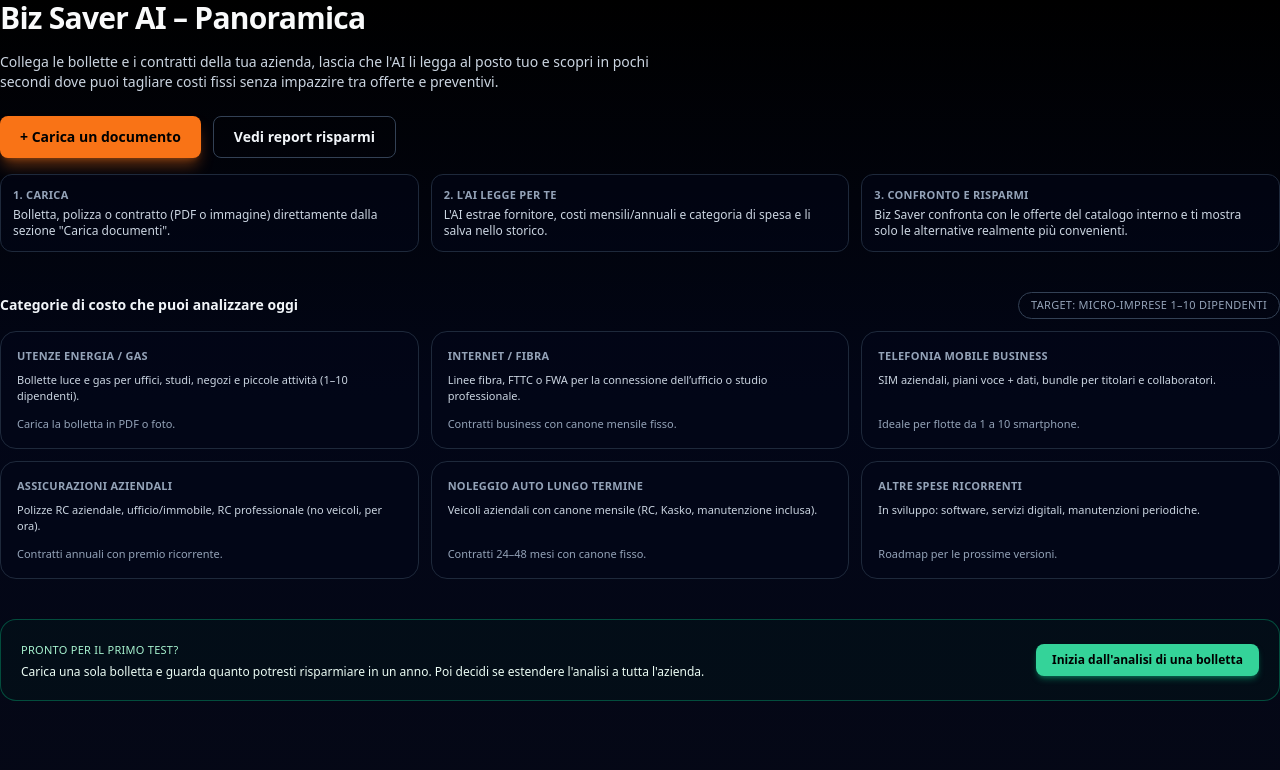
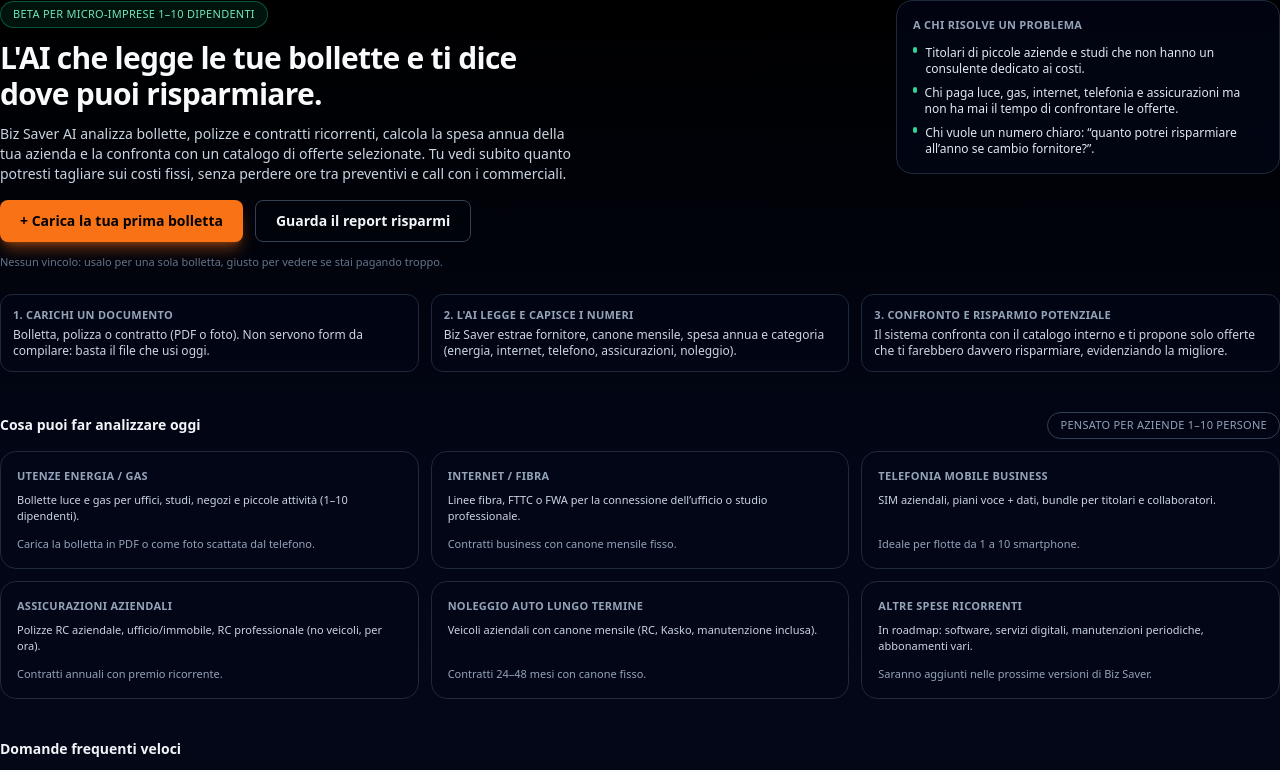
Before and after one commit to Padu76/biz-saver, a Next.js app: page / in a window 1280 px wide. Shown: the top 770 px of the page. Built offline with nearby package versions, Linux system fonts and the light colour scheme.

Commit message:
Improve landing page copy and UX

```diff
--- a/app/page.tsx
+++ b/app/page.tsx
@@ -6,7 +6,7 @@
     key: "energia",
     title: "Utenze energia / gas",
     desc: "Bollette luce e gas per uffici, studi, negozi e piccole attività (1–10 dipendenti).",
-    hint: "Carica la bolletta in PDF o foto.",
+    hint: "Carica la bolletta in PDF o come foto scattata dal telefono.",
   },
   {
     key: "internet",
@@ -35,8 +35,23 @@
   {
     key: "altro",
     title: "Altre spese ricorrenti",
-    desc: "In sviluppo: software, servizi digitali, manutenzioni periodiche.",
-    hint: "Roadmap per le prossime versioni.",
+    desc: "In roadmap: software, servizi digitali, manutenzioni periodiche, abbonamenti vari.",
+    hint: "Saranno aggiunti nelle prossime versioni di Biz Saver.",
+  },
+];
+
+const FAQ = [
+  {
+    q: "Cos’è Biz Saver AI, in parole semplici?",
+    a: "È un assistente che legge bollette e contratti al posto tuo, calcola quanto stai spendendo e ti suggerisce solo le offerte realmente più convenienti dal nostro catalogo interno.",
+  },
+  {
+    q: "Per chi è pensato?",
+    a: "Per micro-aziende, liberi professionisti e studi da 1 a 10 persone che pagano utenze, internet, telefonia e assicurazioni e non hanno tempo di confrontare ogni offerta sul mercato.",
+  },
+  {
+    q: "Devo essere un tecnico per usarlo?",
+    a: "No. Carichi un PDF o una foto della bolletta, il resto lo fa l’AI. Tu vedi solo numeri chiari: quanto spendi oggi, quanto potresti risparmiare, con quale fornitore.",
   },
 ];
 
@@ -44,57 +59,105 @@
   return (
     <div className="space-y-10">
       {/* HERO */}
-      <section className="space-y-4">
+      <section className="space-y-6">
+        <div className="flex flex-col gap-6 lg:flex-row lg:items-start lg:justify-between">
+          <div className="space-y-3 max-w-xl">
+            <span className="inline-flex items-center rounded-full border border-emerald-500/40 bg-emerald-500/10 px-3 py-1 text-[11px] font-medium uppercase tracking-wide text-emerald-300">
+              Beta per micro-imprese 1–10 dipendenti
+            </span>
+
             <h1 className="text-3xl font-semibold tracking-tight">
-          Biz Saver AI – Panoramica
+              L&apos;AI che legge le tue bollette e ti dice dove puoi
+              risparmiare.
             </h1>
-        <p className="max-w-2xl text-sm text-slate-300">
-          Collega le bollette e i contratti della tua azienda, lascia che
-          l&apos;AI li legga al posto tuo e scopri in pochi secondi dove puoi
-          tagliare costi fissi senza impazzire tra offerte e preventivi.
+
+            <p className="text-sm text-slate-300">
+              Biz Saver AI analizza bollette, polizze e contratti ricorrenti,
+              calcola la spesa annua della tua azienda e la confronta con un
+              catalogo di offerte selezionate. Tu vedi subito quanto potresti
+              tagliare sui costi fissi, senza perdere ore tra preventivi e call
+              con i commerciali.
             </p>
 
-        <div className="flex flex-wrap gap-3 pt-2">
+            <div className="flex flex-wrap gap-3 pt-1">
               <a
                 href="/upload"
                 className="inline-flex items-center justify-center rounded-lg bg-accent px-5 py-2.5 text-sm font-semibold text-black shadow-lg shadow-accent/40 hover:bg-accent/90"
               >
-            + Carica un documento
+                + Carica la tua prima bolletta
               </a>
               <a
                 href="/report"
                 className="inline-flex items-center justify-center rounded-lg border border-slate-700 px-5 py-2.5 text-sm font-semibold text-slate-100 hover:bg-slate-900"
               >
-            Vedi report risparmi
+                Guarda il report risparmi
               </a>
             </div>
 
-        <div className="mt-4 grid gap-3 text-xs text-slate-300 md:grid-cols-3">
+            <p className="text-[11px] text-slate-500">
+              Nessun vincolo: usalo per una sola bolletta, giusto per vedere se
+              stai pagando troppo.
+            </p>
+          </div>
+
+          <div className="w-full max-w-sm rounded-2xl border border-slate-800 bg-slate-950/70 p-4 text-xs text-slate-200 space-y-3">
+            <div className="text-[11px] font-semibold uppercase tracking-wide text-slate-400">
+              A chi risolve un problema
+            </div>
+            <ul className="space-y-2">
+              <li className="flex gap-2">
+                <span className="mt-[2px] h-1.5 w-1.5 rounded-full bg-emerald-400" />
+                <span>
+                  Titolari di piccole aziende e studi che non hanno un
+                  consulente dedicato ai costi.
+                </span>
+              </li>
+              <li className="flex gap-2">
+                <span className="mt-[2px] h-1.5 w-1.5 rounded-full bg-emerald-400" />
+                <span>
+                  Chi paga luce, gas, internet, telefonia e assicurazioni ma
+                  non ha mai il tempo di confrontare le offerte.
+                </span>
+              </li>
+              <li className="flex gap-2">
+                <span className="mt-[2px] h-1.5 w-1.5 rounded-full bg-emerald-400" />
+                <span>
+                  Chi vuole un numero chiaro: “quanto potrei risparmiare
+                  all’anno se cambio fornitore?”.
+                </span>
+              </li>
+            </ul>
+          </div>
+        </div>
+
+        {/* Come funziona */}
+        <div className="grid gap-3 text-xs text-slate-300 md:grid-cols-3">
           <div className="rounded-xl border border-slate-800 bg-slate-950/60 p-3">
             <div className="text-[11px] font-semibold uppercase tracking-wide text-slate-400">
-              1. Carica
+              1. Carichi un documento
             </div>
             <p className="mt-1">
-              Bolletta, polizza o contratto (PDF o immagine) direttamente dalla
-              sezione &quot;Carica documenti&quot;.
+              Bolletta, polizza o contratto (PDF o foto). Non servono form da
+              compilare: basta il file che usi oggi.
             </p>
           </div>
           <div className="rounded-xl border border-slate-800 bg-slate-950/60 p-3">
             <div className="text-[11px] font-semibold uppercase tracking-wide text-slate-400">
-              2. L&apos;AI legge per te
+              2. L&apos;AI legge e capisce i numeri
             </div>
             <p className="mt-1">
-              L&apos;AI estrae fornitore, costi mensili/annuali e categoria di
-              spesa e li salva nello storico.
+              Biz Saver estrae fornitore, canone mensile, spesa annua e
+              categoria (energia, internet, telefono, assicurazioni, noleggio).
             </p>
           </div>
           <div className="rounded-xl border border-slate-800 bg-slate-950/60 p-3">
             <div className="text-[11px] font-semibold uppercase tracking-wide text-slate-400">
-              3. Confronto e risparmi
+              3. Confronto e risparmio potenziale
             </div>
             <p className="mt-1">
-              Biz Saver confronta con le offerte del catalogo interno e ti
-              mostra solo le alternative realmente più convenienti.
+              Il sistema confronta con il catalogo interno e ti propone solo
+              offerte che ti farebbero davvero risparmiare, evidenziando la
+              migliore.
             </p>
           </div>
         </div>
@@ -104,10 +167,10 @@
       <section className="space-y-3">
         <div className="flex items-center justify-between gap-2">
           <h2 className="text-sm font-semibold text-slate-100">
-            Categorie di costo che puoi analizzare oggi
+            Cosa puoi far analizzare oggi
           </h2>
           <span className="rounded-full border border-slate-700 px-3 py-1 text-[11px] uppercase tracking-wide text-slate-400">
-            Target: micro-imprese 1–10 dipendenti
+            Pensato per aziende 1–10 persone
           </span>
         </div>
 
@@ -131,17 +194,37 @@
         </div>
       </section>
 
-      {/* CALL TO ACTION FINALE */}
+      {/* MINI FAQ */}
+      <section className="space-y-3">
+        <h2 className="text-sm font-semibold text-slate-100">
+          Domande frequenti veloci
+        </h2>
+        <div className="grid gap-3 md:grid-cols-3">
+          {FAQ.map((item) => (
+            <div
+              key={item.q}
+              className="rounded-2xl border border-slate-800 bg-slate-950/70 p-4 text-xs text-slate-200"
+            >
+              <div className="text-[11px] font-semibold uppercase tracking-wide text-slate-400">
+                {item.q}
+              </div>
+              <p className="mt-2 text-[11px] text-slate-300">{item.a}</p>
+            </div>
+          ))}
+        </div>
+      </section>
+
+      {/* CTA FINALE */}
       <section className="rounded-2xl border border-emerald-700/60 bg-emerald-950/20 p-5 text-sm text-emerald-50">
         <div className="flex flex-col gap-3 md:flex-row md:items-center md:justify-between">
           <div>
             <div className="text-[11px] uppercase tracking-wide text-emerald-200">
-              Pronto per il primo test?
+              Fai un test su una sola bolletta
             </div>
             <p className="mt-1 text-xs text-emerald-50">
-              Carica una sola bolletta e guarda quanto potresti risparmiare in
-              un anno. Poi decidi se estendere l&apos;analisi a tutta
-              l&apos;azienda.
+              Carica un documento, lascia lavorare l&apos;AI e guarda subito il
+              risparmio potenziale annuo. Se ti convince, puoi estendere
+              l&apos;analisi a tutte le spese fisse della tua azienda.
             </p>
           </div>
           <a
```
Lines whose indentation alone changed are shown as unchanged.
